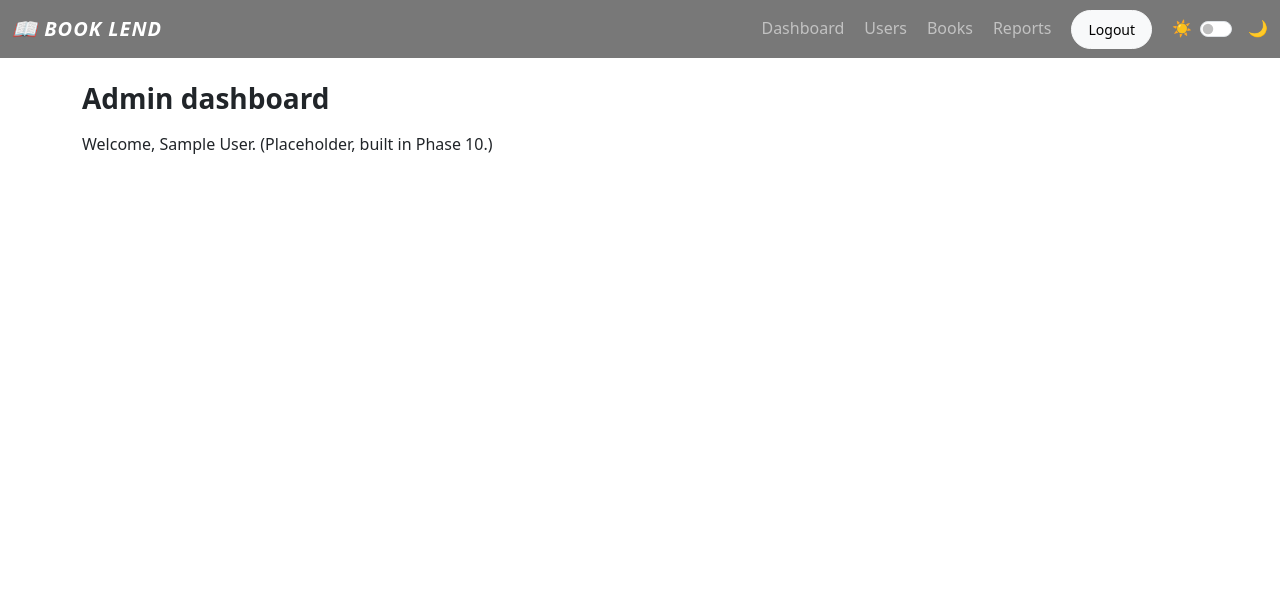
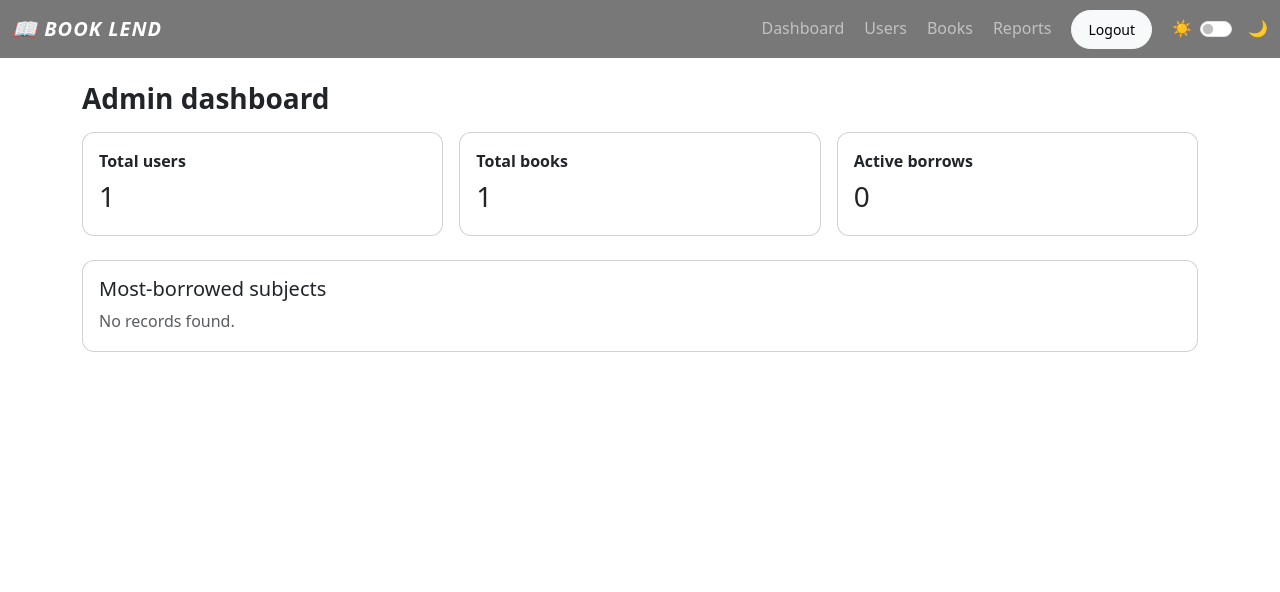
Before and after one commit to bbblueshades/Booklend, a PHP site: page /admin/dashboard.php in a window 1280 px wide. Shown: the top 592 px of the page. Run offline with PHP 8.4, Linux system fonts and the light colour scheme; the visitor is signed in with stand-in values (Sample User, id 1); data comes from the database, SQL or seed files in the repository; tables that the repository leaves empty hold one stand-in row (values such as "Sample post").

Commit message:
Add admin dashboard with summary cards and chart

```diff
--- a/public/admin/dashboard.php
+++ b/public/admin/dashboard.php
@@ -1,12 +1,39 @@
 <?php
 require_once __DIR__ . '/../../includes/auth.php';
+require_once __DIR__ . '/../../includes/stats.php';
 requireAdmin();
+
+$counts   = getCounts();
+$subjects = getSubjectStats();
 
 $pageTitle = 'Admin Dashboard';
 require __DIR__ . '/../../includes/header.php';
 ?>
 <section>
     <h1>Admin dashboard</h1>
-    <p>Welcome, <?= e(currentUser()['full_name']) ?>. (Placeholder, built in Phase 10.)</p>
+
+    <div class="row g-3 mb-4">
+        <div class="col-md-4"><div class="card p-3"><div class="fw-bold">Total users</div>
+            <div class="fs-3"><?= $counts['users'] ?></div></div></div>
+        <div class="col-md-4"><div class="card p-3"><div class="fw-bold">Total books</div>
+            <div class="fs-3"><?= $counts['books'] ?></div></div></div>
+        <div class="col-md-4"><div class="card p-3"><div class="fw-bold">Active borrows</div>
+            <div class="fs-3"><?= $counts['active'] ?></div></div></div>
+    </div>
+
+    <div class="card p-3">
+        <h2 class="h5">Most-borrowed subjects</h2>
+        <?php if (!$subjects): ?>
+            <p class="text-muted mb-0">No records found.</p>
+        <?php else: ?>
+            <canvas id="subjectChart" height="110"
+                    data-labels="<?= e(json_encode(array_column($subjects, 'subject_name'))) ?>"
+                    data-values="<?= e(json_encode(array_map('intval', array_column($subjects, 'total')))) ?>"
+                    aria-label="Bar chart of the most-borrowed subjects" role="img"></canvas>
+        <?php endif; ?>
+    </div>
 </section>
+
+<script src="https://cdn.jsdelivr.net/npm/chart.js@4.4.1/dist/chart.umd.min.js"></script>
+<script src="<?= e(url('assets/js/charts.js')) ?>"></script>
 <?php require __DIR__ . '/../../includes/footer.php'; ?>
```
Also changed, not shown: public/assets/js/charts.js (added).
